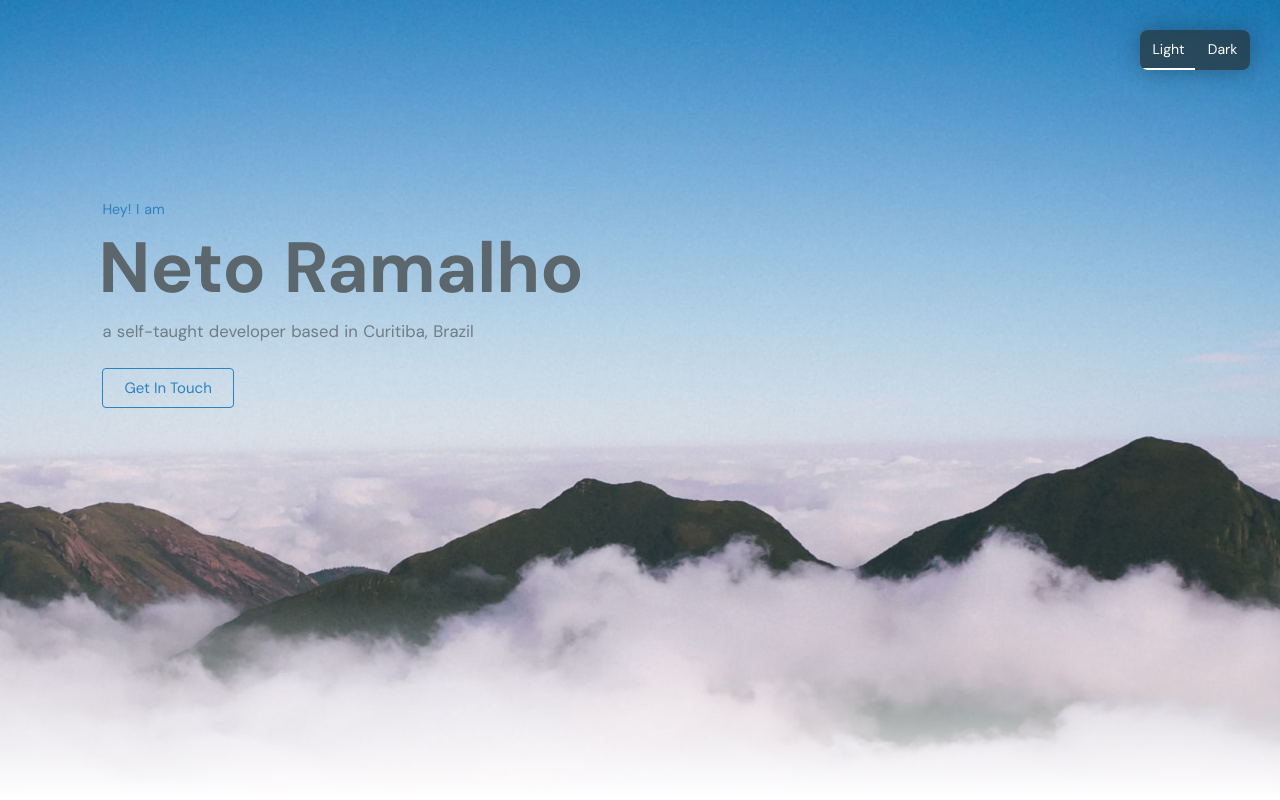
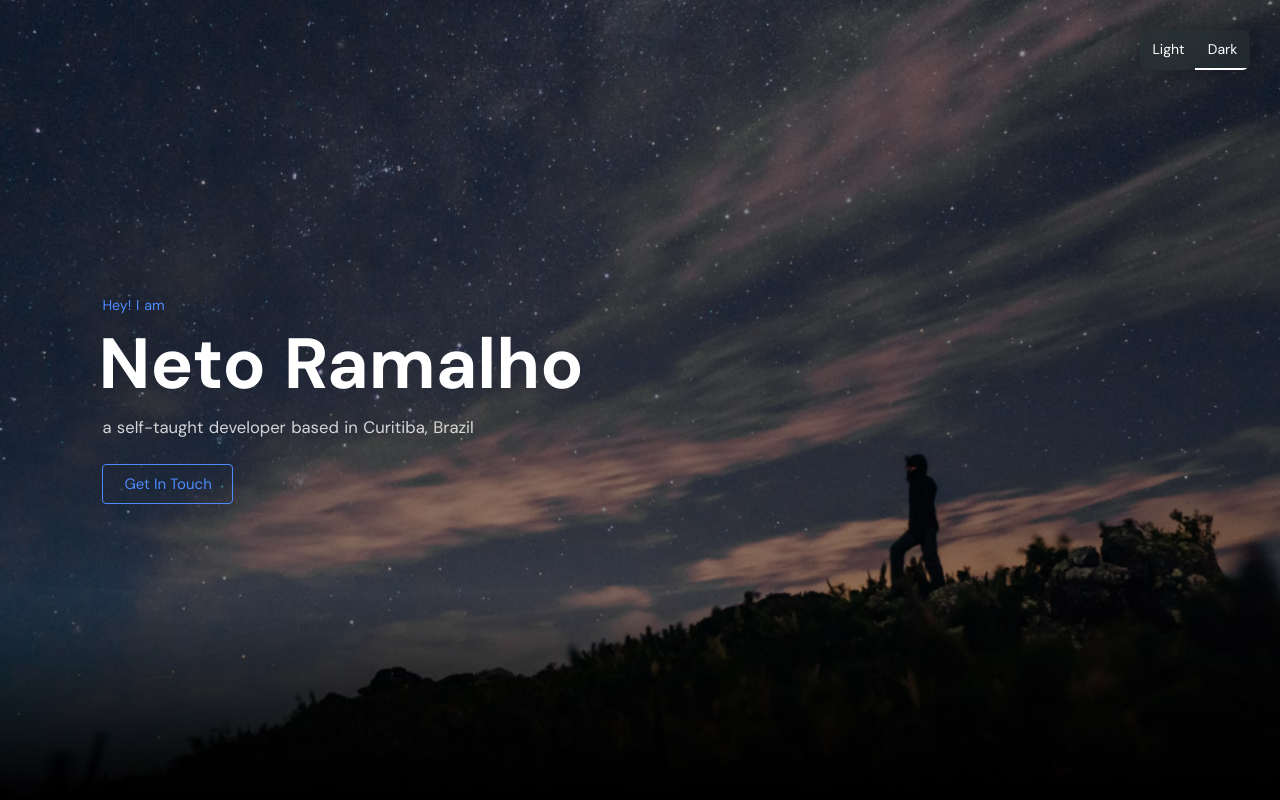
Before and after one commit to netoramalho/portfolio, a Nuxt app: page / in a window 1280 px wide. Shown: the top 800 px of the page. Built offline with nearby package versions, Linux system fonts and the light colour scheme.

Commit message:
Always setting dark mode as default regardless of the system preference

```diff
--- a/components/ThemeSwitcher.vue
+++ b/components/ThemeSwitcher.vue
@@ -47,7 +47,7 @@
 export default {
   data () {
     return {
-      theme: ''
+      theme: 'dark'
     }
   },
   watch: {
@@ -55,13 +55,7 @@ export default {
       this.applyTheme()
     }
   },
-  mounted () {
-    window.onNuxtReady(() => {
-      this.theme = this.getSystemPreferedTheme()
-    })
-  },
   methods: {
-    getSystemPreferedTheme: () => window.matchMedia && window.matchMedia('(prefers-color-scheme: light)').matches ? 'light' : 'dark',
     applyTheme () {
       document.documentElement.setAttribute('data-theme', this.theme)
     }
```
